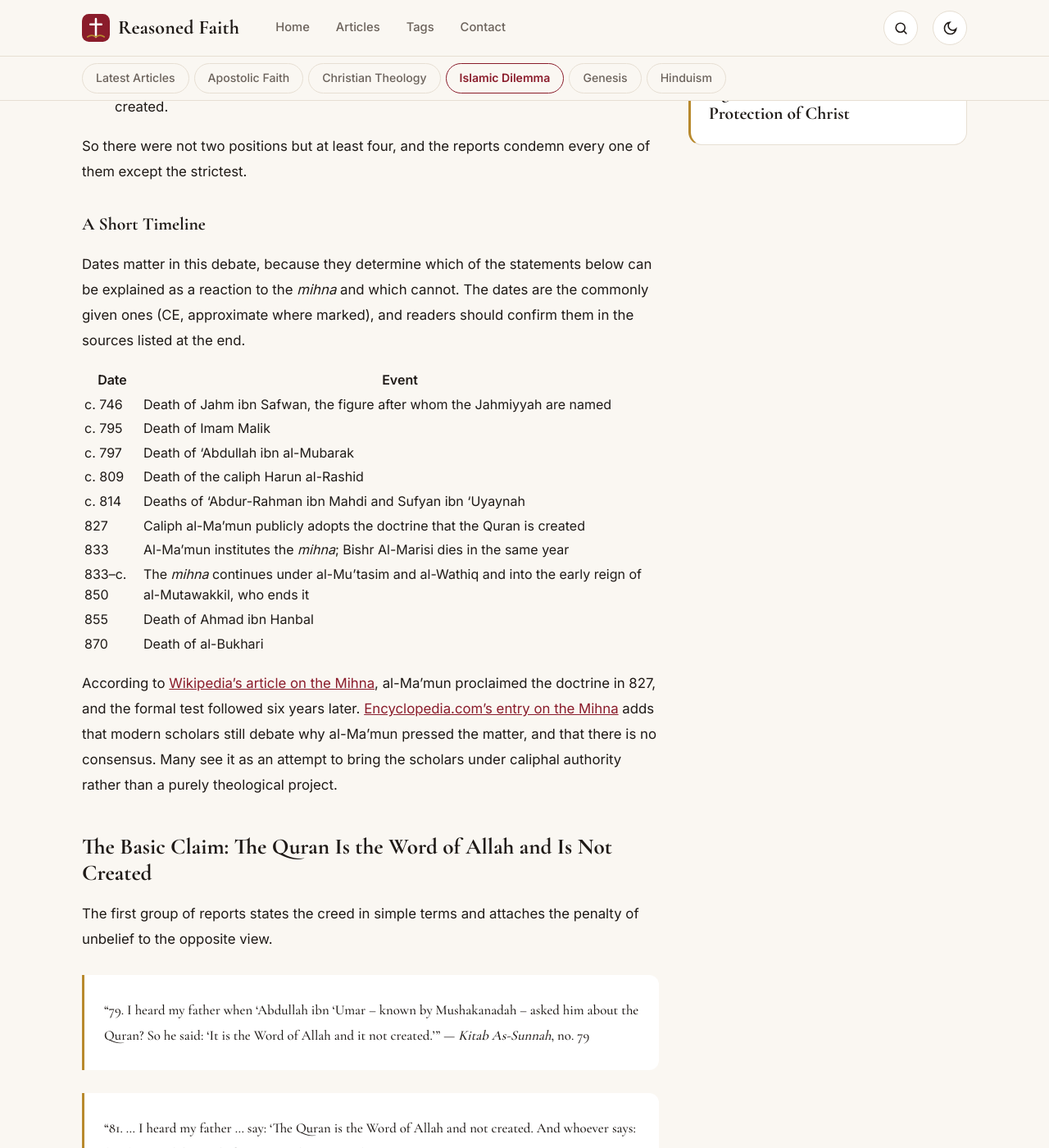
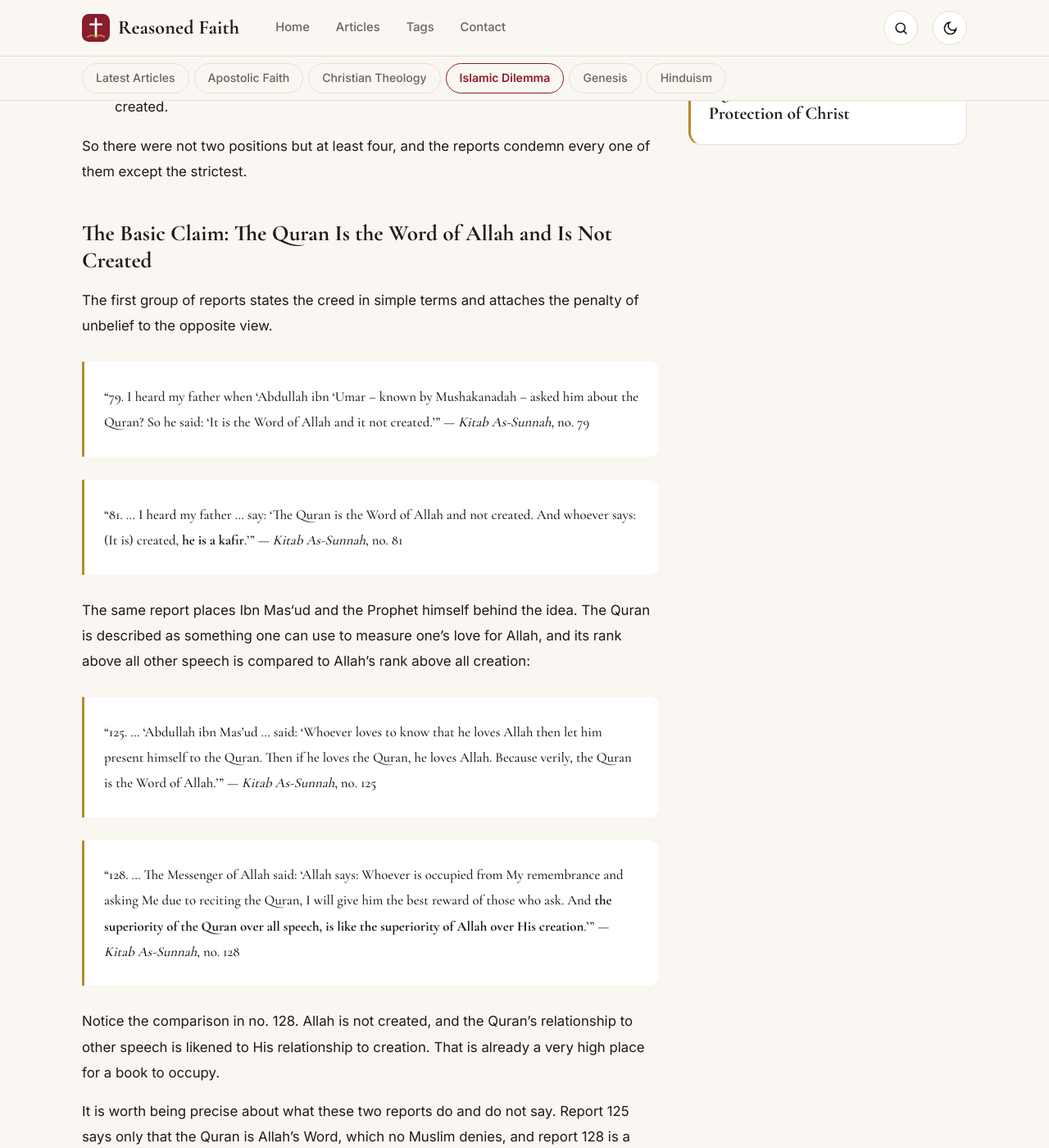
Before and after one commit to Reasoned-faith/reasoned-faith.github.io, a Jekyll site: the page built from _articles/islamic-dilemma/2026-11-10-the-uncreated-recitation-of-the-quran.md, in a window 1280 px wide and 1400 px high, scrolled down 1793 px. Shown: the whole window at 82% size. Built offline with Jekyll 4.4.1, drawn with Linux system fonts in a browser that asks for light colours.

Commit message:
Update 2026-11-10-the-uncreated-recitation-of-the-quran.md

```diff
--- a/_articles/islamic-dilemma/2026-11-10-the-uncreated-recitation-of-the-quran.md
+++ b/_articles/islamic-dilemma/2026-11-10-the-uncreated-recitation-of-the-quran.md
@@ -24,25 +24,6 @@ Three labels appear again and again in the reports, and it helps to know them in
 - **The Lafidhiyyah:** those who say that their pronunciation (*lafz*) of the Quran is created.
 
 So there were not two positions but at least four, and the reports condemn every one of them except the strictest.
-
-### A Short Timeline
-
-Dates matter in this debate, because they determine which of the statements below can be explained as a reaction to the *mihna* and which cannot. The dates are the commonly given ones (CE, approximate where marked), and readers should confirm them in the sources listed at the end.
-
-| Date | Event |
-|---|---|
-| c. 746 | Death of Jahm ibn Safwan, the figure after whom the Jahmiyyah are named |
-| c. 795 | Death of Imam Malik |
-| c. 797 | Death of ‘Abdullah ibn al-Mubarak |
-| c. 809 | Death of the caliph Harun al-Rashid |
-| c. 814 | Deaths of ‘Abdur-Rahman ibn Mahdi and Sufyan ibn ‘Uyaynah |
-| 827 | Caliph al-Ma’mun publicly adopts the doctrine that the Quran is created |
-| 833 | Al-Ma’mun institutes the *mihna*; Bishr Al-Marisi dies in the same year |
-| 833–c. 850 | The *mihna* continues under al-Mu’tasim and al-Wathiq and into the early reign of al-Mutawakkil, who ends it |
-| 855 | Death of Ahmad ibn Hanbal |
-| 870 | Death of al-Bukhari |
-
-According to [Wikipedia’s article on the Mihna](https://en.wikipedia.org/wiki/Mihna), al-Ma’mun proclaimed the doctrine in 827, and the formal test followed six years later. [Encyclopedia.com’s entry on the Mihna](https://www.encyclopedia.com/religion/encyclopedias-almanacs-transcripts-and-maps/mihna) adds that modern scholars still debate why al-Ma’mun pressed the matter, and that there is no consensus. Many see it as an attempt to bring the scholars under caliphal authority rather than a purely theological project.
 
 ## The Basic Claim: The Quran Is the Word of Allah and Is Not Created
 
```
